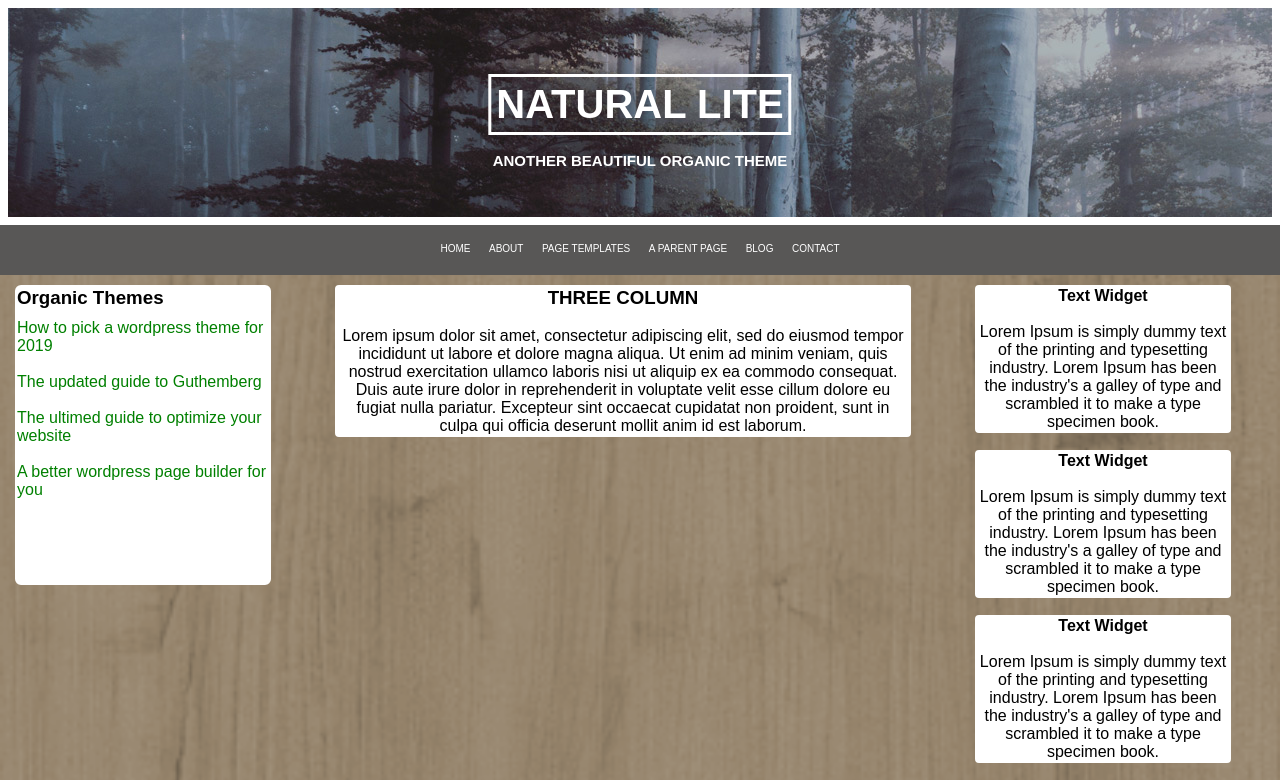
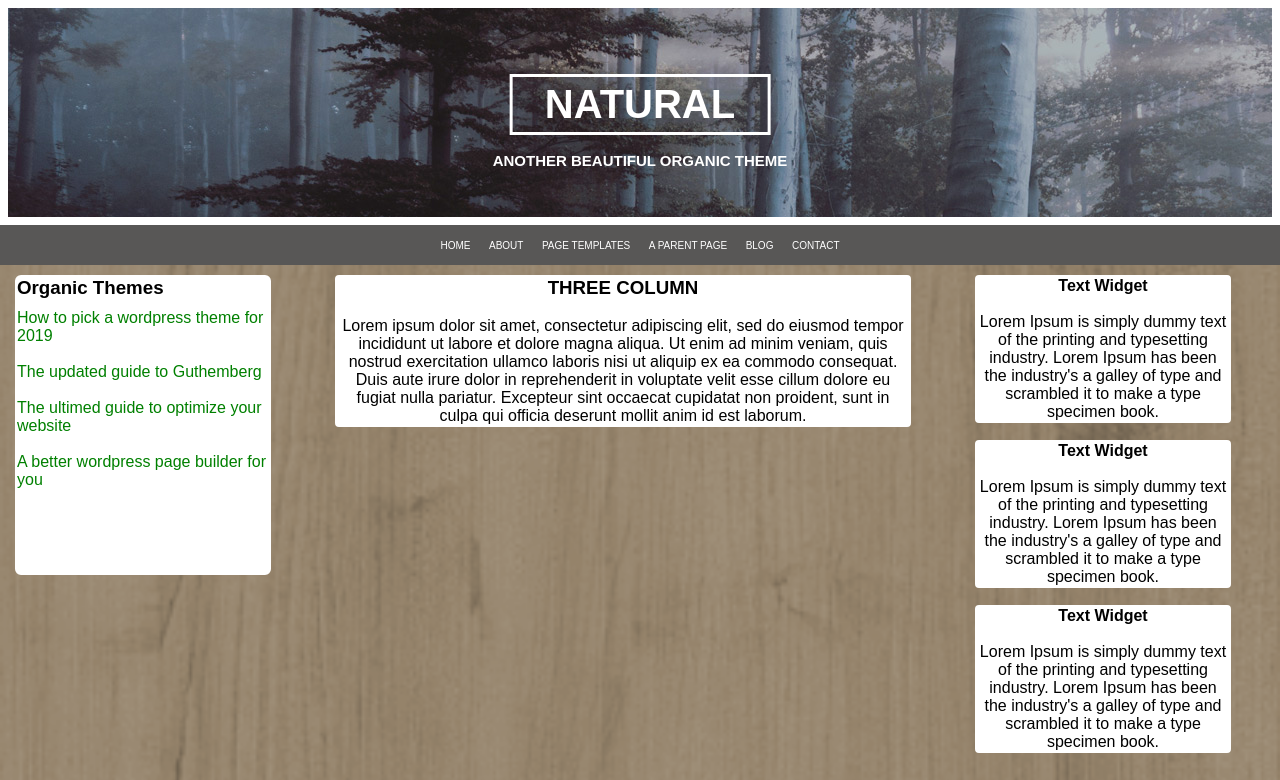
Before and after one commit to alicemarias/htmlcss-wp, a plain HTML site: page index.html in a window 1280 px wide. Shown: the top 780 px of the page. Drawn offline with Linux system fonts and the light colour scheme.

Commit message:
correzioni menu

```diff
--- a/css/style.css
+++ b/css/style.css
@@ -44,10 +44,10 @@ h1 {
 
 /* inizio menu */
 .menu {
-  height: 50px;
+  height: 40px;
   list-style-type: none;
   margin: 0;
-  padding: 10px;
+  padding: 7px;
   text-align: center; /* ricorda che text align center va dato al padre e non ad li */
   background: #585756;
   font-size: 10px;
--- a/index.html
+++ b/index.html
@@ -14,7 +14,7 @@
     <header>
       <div class= "logo">
         <div class="testo">
-          <h1> NATURAL LITE </h1>
+          <h1> NATURAL </h1>
           <h3> ANOTHER BEAUTIFUL ORGANIC THEME </h3>
         </div>
       </div>
```
